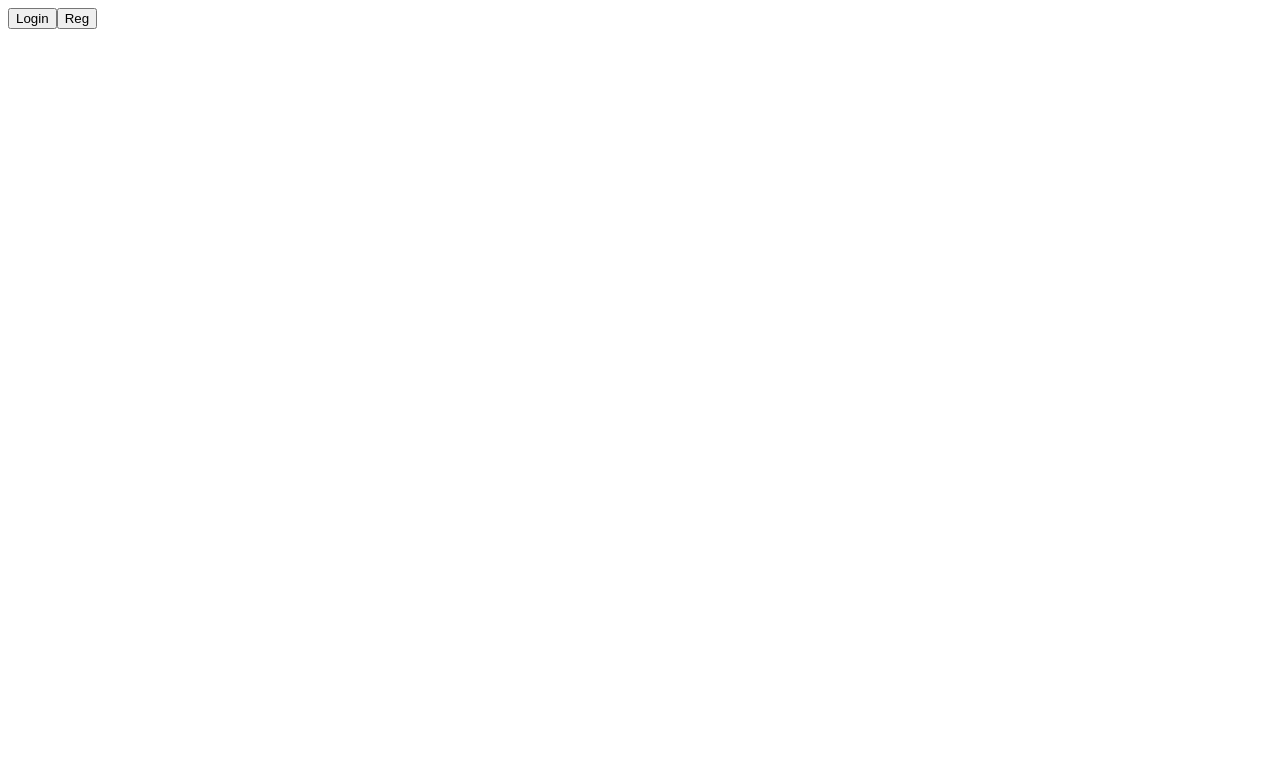
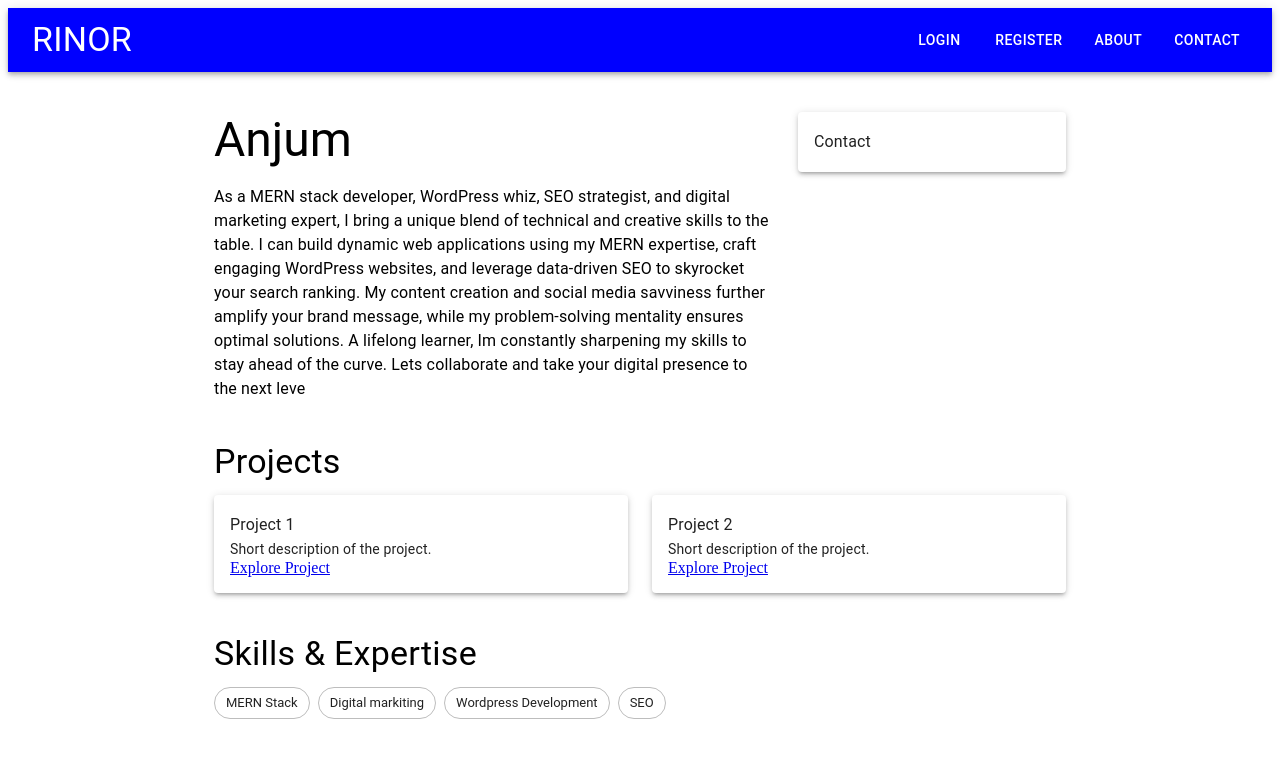
Before and after one commit to saqlain-shah/MERN-Stack-Web-Development-Batch-6, a React (Vite) app in the folder react/ReactProject/: page /about in a window 1280 px wide. Before the commit this address had no page. Shown: the top 758 px of the page. Built offline with nearby package versions, Linux system fonts and the light colour scheme.

Commit message:
add new file

```diff
--- a/react/ReactProject/src/App.jsx
+++ b/react/ReactProject/src/App.jsx
@@ -4,17 +4,52 @@ import React from 'react';
 import { BrowserRouter, Routes, Route, Link } from 'react-router-dom';
 import RegistrationForm from './component/reg';
 import LoginForm from './component/LoginFrom';
+import { AppBar, Toolbar, Typography, Button, Box } from '@mui/material'
+import AboutPage from './component/about';
+import ContactPage from './component/contact';
 
 const App = () => {
+  const menuItems = [
+    { title: 'Login', path: '/LoginForm' },
+    { title: 'Register', path: '/reg' },
+    { title: 'About', path: '/about' },
+    { title: 'Contact', path: '/contact' },
+  ];
   return (
+
     <BrowserRouter>
-      <nav>
-        <Link to="/loginform"><button>Login</button></Link>
-        <Link to="/reg"><button>Reg</button></Link>
-      </nav>
+    <AppBar position="static" style={{ backgroundColor: 'blue' }}>
+      <Toolbar>
+        {/* Logo on the right */}
+        <Box sx={{ flexGrow: 1, display: 'flex', justifyContent: 'flex-start' }}>
+          <Typography variant="h4">
+      RINOR
+      </Typography>
+        </Box>
+
+        {/* Menu items on the left */}
+        {menuItems.map((item) => (
+          <Button
+            key={item.title}
+            color="inherit"
+            sx={{ marginLeft: 2, '&:hover': { backgroundColor: '#FF8911' } }}
+            component={Link} // Use the Link component as the root component of Button
+            to={item.path} // Set the navigation path
+          >
+            {item.title}
+          </Button>
+        ))}
+      </Toolbar>
+    </AppBar>
+
+
       <Routes>
         <Route path="/reg" element={<RegistrationForm />} />
         <Route path="/loginform" element={<LoginForm />} />
+        <Route path="/about" element={<AboutPage />} />
+        <Route path="/contact" element={<ContactPage />} />
+
+
       </Routes>
     </BrowserRouter>
   );
--- /dev/null
+++ b/react/ReactProject/src/component/about.jsx
@@ -0,0 +1,79 @@
+import React from 'react';
+import { Box, Container, Grid, Typography, Paper, Stack, Chip } from '@mui/material';
+
+const AboutPage = () => {
+  // Your data (replace with your actual information)
+  const aboutInfo = {
+    name: 'Anjum ',
+    bio: 'As a MERN stack developer, WordPress whiz, SEO strategist, and digital marketing expert, I bring a unique blend of technical and creative skills to the table. I can build dynamic web applications using my MERN expertise, craft engaging WordPress websites, and leverage data-driven SEO to skyrocket your search ranking. My content creation and social media savviness further amplify your brand message, while my problem-solving mentality ensures optimal solutions. A lifelong learner, Im constantly sharpening my skills to stay ahead of the curve. Lets collaborate and take your digital presence to the next leve',
+    projects: [
+      {
+        name: 'Project 1',
+        description: 'Short description of the project.',
+        link: '#',
+      },
+      {
+        name: 'Project 2',
+        description: 'Short description of the project.',
+        link: '#',
+      },
+    ],
+    skills: ['MERN Stack', 'Digital markiting', 'Wordpress Development', 'SEO'],
+  };
+
+  return (
+    <Box sx={{ mt: 5, mb: 5 }}>
+      <Container maxWidth="md">
+        {/* About Section */}
+        <Grid container spacing={3}>
+          <Grid item xs={12} md={8}>
+            <Typography variant="h3" gutterBottom>
+              {aboutInfo.name}
+            </Typography>
+            <Typography variant="body1">{aboutInfo.bio}</Typography>
+          </Grid>
+          <Grid item xs={12} md={4}>
+            <Paper elevation={3} sx={{ padding: 2 }}>
+              <Typography variant="subtitle1">Contact</Typography>
+              {/* Add your contact information (e.g., email, social media links) */}
+            </Paper>
+          </Grid>
+        </Grid>
+
+        {/* Projects Section */}
+        <Box sx={{ mt: 5 }}>
+          <Typography variant="h4" gutterBottom>
+            Projects
+          </Typography>
+          <Grid container spacing={3}>
+            {aboutInfo.projects.map((project) => (
+              <Grid item key={project.name} xs={12} md={6}>
+                <Paper elevation={3} sx={{ padding: 2 }}>
+                  <Typography variant="subtitle1">{project.name}</Typography>
+                  <Typography variant="body2">{project.description}</Typography>
+                  <a href={project.link} target="_blank" rel="noopener noreferrer">
+                    Explore Project
+                  </a>
+                </Paper>
+              </Grid>
+            ))}
+          </Grid>
+        </Box>
+
+        {/* Skills Section */}
+        <Box sx={{ mt: 5 }}>
+          <Typography variant="h4" gutterBottom>
+            Skills & Expertise
+          </Typography>
+          <Stack direction="row" spacing={1} flexWrap="wrap">
+            {aboutInfo.skills.map((skill) => (
+              <Chip key={skill} label={skill} variant="outlined" sx={{ mb: 1 }} />
+            ))}
+          </Stack>
+        </Box>
+      </Container>
+    </Box>
+  );
+};
+
+export default AboutPage;
--- /dev/null
+++ b/react/ReactProject/src/component/contact.jsx
@@ -0,0 +1,71 @@
+import React, { useState } from 'react';
+import { Box, Button, Grid, TextField, Typography } from '@mui/material';
+
+const ContactForm = () => {
+  const [name, setName] = useState('');
+  const [email, setEmail] = useState('');
+  const [message, setMessage] = useState('');
+
+  const handleSubmit = (event) => {
+    event.preventDefault();
+
+    // Handle form submission logic here, e.g., send data to an API or form endpoint
+    console.log({ name, email, message });
+
+    setName('');
+    setEmail('');
+    setMessage('');
+  };
+
+  return (
+    <Box component="form" onSubmit={handleSubmit} sx={{ mt: 3 }}>
+      <Grid container spacing={2}>
+        <Grid item xs={12}>
+          <TextField
+            required
+            label="Name"
+            fullWidth
+            value={name}
+            onChange={(e) => setName(e.target.value)}
+          />
+        </Grid>
+        <Grid item xs={12}>
+          <TextField
+            required
+            label="Email"
+            fullWidth
+            value={email}
+            onChange={(e) => setEmail(e.target.value)}
+          />
+        </Grid>
+        <Grid item xs={12}>
+          <TextField
+            required
+            label="Message"
+            fullWidth
+            multiline
+            rows={4}
+            value={message}
+            onChange={(e) => setMessage(e.target.value)}
+          />
+        </Grid>
+      </Grid>
+      <Button type="submit" variant="contained" sx={{ mt: 3, ml: 1.5 }}>
+        Send Message
+      </Button>
+    </Box>
+  );
+};
+
+const ContactPage = () => {
+  return (
+    <Box sx={{ px: 4, py: 8 }}>
+      <Typography variant="h1" component="h1" sx={{ mb: 4 }}>
+        Contact Us
+      </Typography>
+      <ContactForm />
+    </Box>
+  );
+};
+
+export default ContactPage;
```
